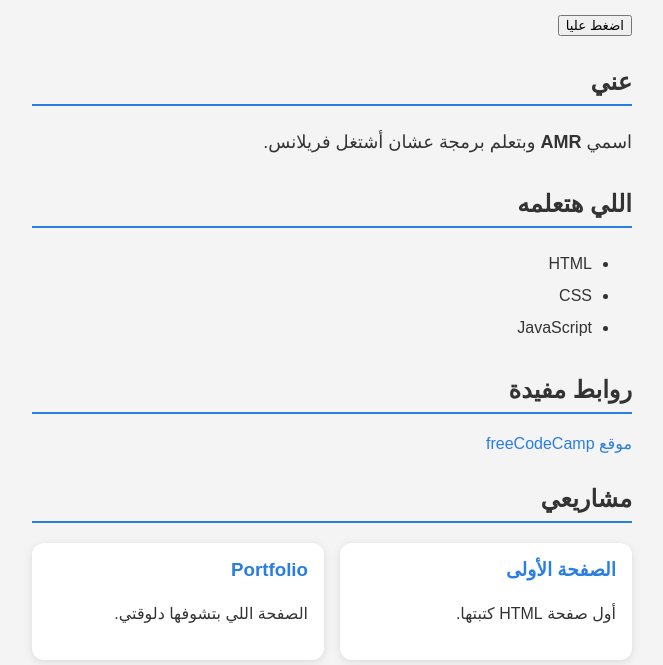
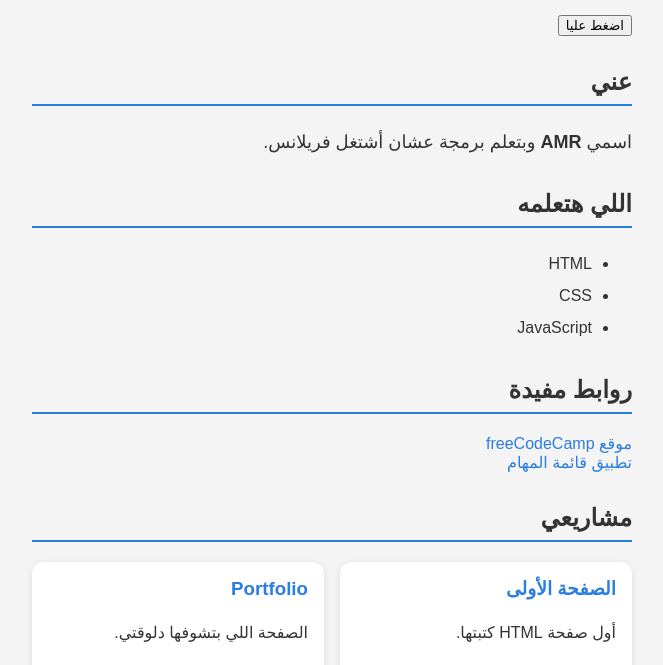
Before and after one commit to amrfuny3434-ui/my-first-site, a plain HTML site: page index.html in a window 1280 px wide. Shown: the part 135-800 px from the top of the page, without its empty margins (308-971 px from the left). Drawn offline with Linux system fonts and the light colour scheme.

Commit message:
link todo app from home page

```diff
--- a/index.html
+++ b/index.html
@@ -20,6 +20,8 @@
 
     <h2>روابط مفيدة</h2>
     <a href="https://www.freecodecamp.org">موقع freeCodeCamp</a>
+        <br />
+    <a href="todo.html">تطبيق قائمة المهام</a>
 
     <h2>مشاريعي</h2>
     <div class="cards" id="projects"></div>
```
